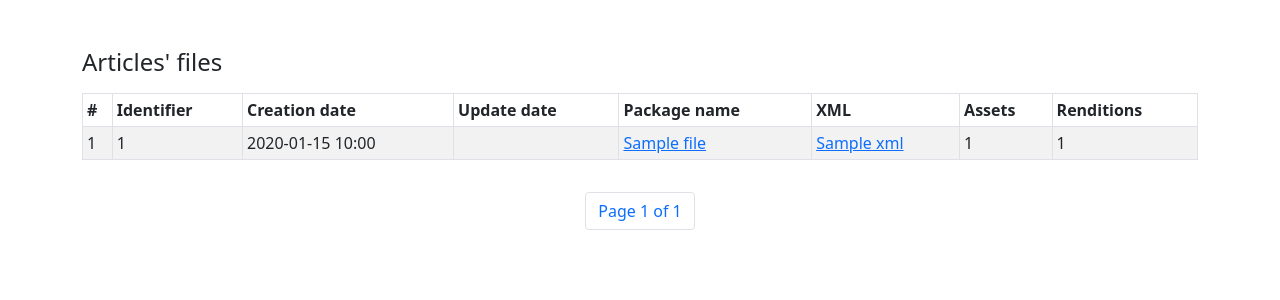
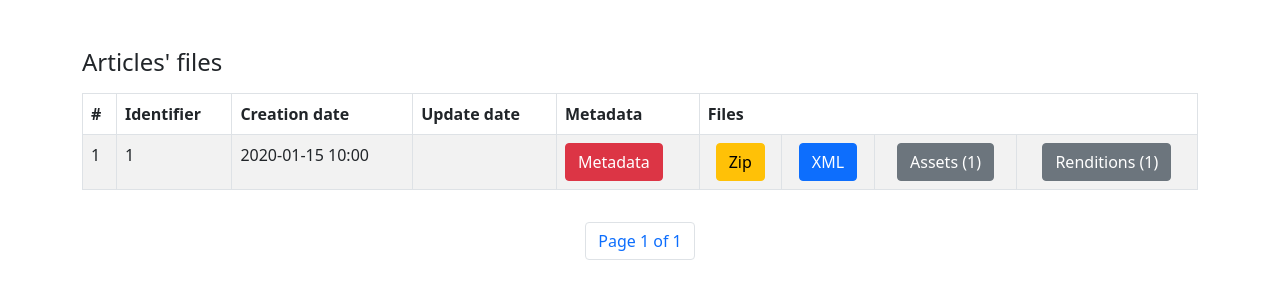
Before and after one commit to scieloorg/kernel_to_webiste, a Django app: template spf/core/templates/core/article_files_list.html in a window 1280 px wide. Shown: the part 65-365 px from the top of the page. Run offline with Django 3.2, Linux system fonts and the light colour scheme; the template is opened without the code that fills it: most values are stand-ins (such as "Sample title", 1, 10 or a date in 2020); parts of the project's set-up code (start-up, migrations or seed data) failed here and were passed over; some libraries are stand-ins or nearby versions.

Commit message:
adequa template article_files para exibir botões e modal de detalhes

```diff
--- a/spf/core/templates/core/article_files_list.html
+++ b/spf/core/templates/core/article_files_list.html
@@ -8,20 +8,21 @@ SciELO Publishing Framework - {% trans "Articles' files" %}
 {% block content %}
 <h1 class="h4 pt-5">{% trans "Articles' files" %}</h1>
 
+<div id="modalArticleFilesContainer">
+</div>
+
 <div class="row justify-content-center my-3">
     {% if article_files_obj %}
     <div class="table-responsive">
-        <table class="table table-sm table-bordered table-striped">
+        <table class="table table-bordered table-striped">
             <thead>
             <tr>
                 <th scope="col">#</th>
                 <th scope="col">{% trans 'Identifier' %}</th>
                 <th scope="col">{% trans 'Creation date' %}</th>
                 <th scope="col">{% trans 'Update date' %}</th>
-                <th scope="col">{% trans 'Package name' %}</th>
-                <th scope="col">{% trans 'XML' %}</th>
-                <th scope="col">{% trans 'Assets' %}</th>
-                <th scope="col">{% trans 'Renditions' %}</th>
+                <th scope="col">{% trans 'Metadata' %}</th>
+                <th scope="col" colspan="4">{% trans 'Files' %}</th>
             </tr>
             </thead>
             <tbody>
@@ -35,10 +36,27 @@ SciELO Publishing Framework - {% trans "Articles' files" %}
                 {% else %}
                 <td></td>
                 {% endif %}
-                <td><a href="{{ art.file.uri }}">{{ art.file.name }}</a></td>
-                <td><a href="{{ art.xml.uri }}">{{ art.xml }}</a></td>
-                <td>{{ art.assets|length }}</td>
-                <td>{{ art.renditions|length }}</td>
+                <td>
+                    <a class="btn btn-danger open-modal" data-url="{% url 'article_metadata'%}?pid={{ art.id }}">
+                        {% trans 'Metadata' %}
+                    </a>
+                </td>
+                <td class="text-center"><a class="btn btn-warning" target="_new" href="{{ art.file.uri }}">Zip</a></td>
+                <td class="text-center"><a class="btn btn-primary" target="_new" href="{{ art.xml.uri }}">XML</a></td>
+                <td class="text-center">
+                    {% if art.assets|length > 0 %}
+                        <a class="btn btn-secondary open-modal" data-url="{% url 'article_files_detail'%}?pid={{ art.id }}&content_type=assets">
+                        Assets ({{ art.assets|length }})
+                        </a>
+                    {% endif %}
+                </td>
+                <td class="text-center">
+                    {% if art.renditions %}
+                        <a class="btn btn-secondary open-modal" data-url="{% url 'article_files_detail'%}?pid={{ art.id }}&content_type=renditions">
+                            Renditions ({{ art.renditions|length }})
+                        </a>
+                    {% endif %}
+                </td>
             </tr>
             {% endfor %}
             </tbody>
@@ -74,4 +92,20 @@ SciELO Publishing Framework - {% trans "Articles' files" %}
     </ul>
 </nav>
 
+<script type="text/javascript">
+$(".open-modal").on("click", function() {
+    var divModalArticleFilesContainer = $("#modalArticleFilesContainer");
+
+    $.ajax({
+        url: $(this).attr("data-url"),
+        success: function(data) {
+            divModalArticleFilesContainer.html(data);
+
+            var divModalArticleFiles = new bootstrap.Modal(document.getElementById('modalArticleFiles'));
+            divModalArticleFiles.toggle();
+        }
+    });
+});
+</script>
+
 {% endblock %}
```
